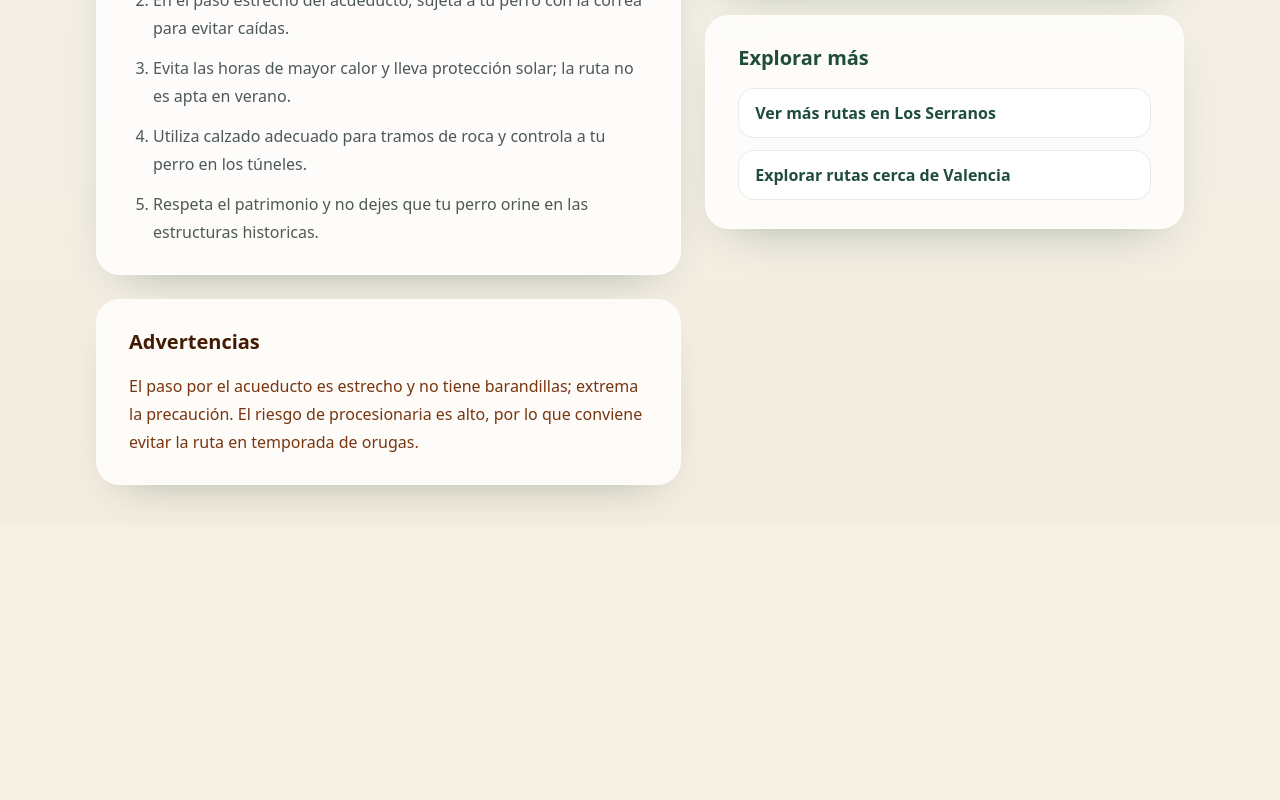
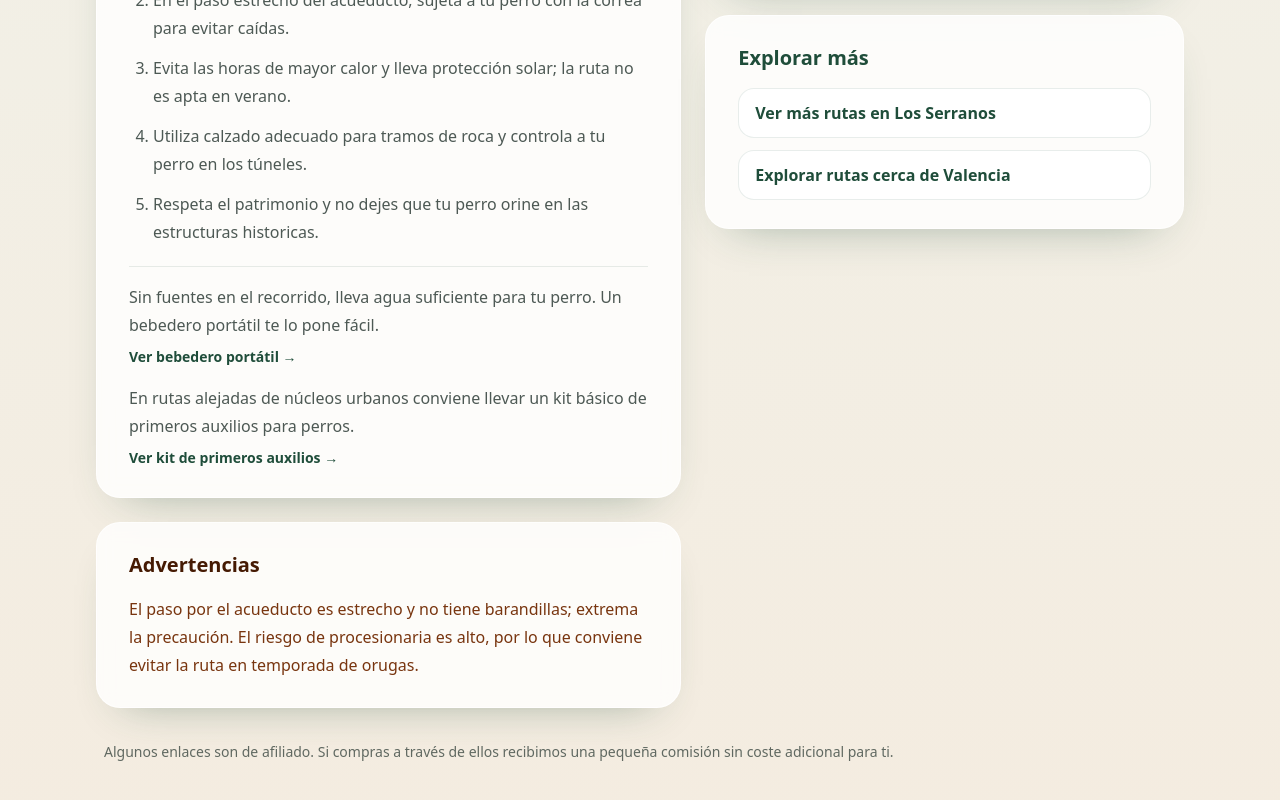
Before and after one commit to eloylt13/rutas-perro-valencia, a Next.js app: page /rutas/acueducto-romano-pena-cortada in a window 1280 px wide. Shown: the part 3941-4741 px from the top of the page. Before the commit the page ends 4466 px from the top, so only its background shows below. Built offline with nearby package versions, Linux system fonts and the light colour scheme.

Commit message:
feat: enlaces afiliado Amazon contextuales

```diff
--- a/app/guias/procesionaria-perros/page.tsx
+++ b/app/guias/procesionaria-perros/page.tsx
@@ -12,6 +12,9 @@ export const metadata: Metadata = {
     canonical: "/guias/procesionaria-perros"
   }
 };
+
+const affiliateLinkClassName =
+  "inline-flex items-center gap-1 text-sm font-semibold text-bosque no-underline hover:underline underline-offset-4";
 
 const sections = [
   { id: "que-es", label: "¿Qué es la procesionaria del pino?" },
@@ -204,6 +207,21 @@ export default function ProcesionariaPerrosPage() {
               <li className="list-decimal">
                 Lava la zona con agua abundante y templada, desde dentro hacia fuera.
               </li>
+              <li className="list-none space-y-2 pl-0 text-grafito/80">
+                <p>
+                  Llevar siempre agua embotellada de sobra es imprescindible: sirve tanto
+                  para hidratar como para lavar en caso de contacto. Un bebedero portátil
+                  te lo facilita.
+                </p>
+                <a
+                  href="https://amzn.to/4uXEM8I"
+                  target="_blank"
+                  rel="nofollow sponsored"
+                  className={affiliateLinkClassName}
+                >
+                  Ver bebedero portátil →
+                </a>
+              </li>
               <li className="list-decimal">
                 No le dejes lamerse, rascarse ni beber agua de charcos.
               </li>
@@ -316,6 +334,20 @@ export default function ProcesionariaPerrosPage() {
                 Consulta nuestra web antes de cada ruta para comprobar el nivel de riesgo.
               </li>
             </ol>
+            <div className="mt-5 border-t border-bosque/10 pt-4 text-grafito/80">
+              <p className="text-base leading-7">
+                En rutas con riesgo alto, lleva siempre un kit de primeros auxilios para
+                perros.
+              </p>
+              <a
+                href="https://amzn.to/4tbVSOn"
+                target="_blank"
+                rel="nofollow sponsored"
+                className={`${affiliateLinkClassName} mt-2`}
+              >
+                Ver kit de primeros auxilios →
+              </a>
+            </div>
           </article>
         </div>
 
--- a/app/layout.tsx
+++ b/app/layout.tsx
@@ -80,6 +80,12 @@ export default function RootLayout({
             </div>
           </header>
           <main>{children}</main>
+          <footer className="mt-8 px-2 pb-8">
+            <p className="text-sm leading-6 text-grafito/70">
+              Algunos enlaces son de afiliado. Si compras a través de ellos recibimos una
+              pequeña comisión sin coste adicional para ti.
+            </p>
+          </footer>
         </div>
         <Analytics />
       </body>
--- a/app/rutas/[slug]/page.tsx
+++ b/app/rutas/[slug]/page.tsx
@@ -32,6 +32,16 @@ export function generateStaticParams() {
 }
 
 export const dynamicParams = false;
+
+const affiliateLinkClassName =
+  "inline-flex items-center gap-1 text-sm font-semibold text-bosque no-underline hover:underline underline-offset-4";
+
+type AffiliateSuggestion = {
+  key: string;
+  message: string;
+  href: string;
+  label: string;
+};
 
 function getRutaImagePath(slug: string): string | null {
   const relativePath = `/img/rutas/${slug}.jpg`;
@@ -105,6 +115,39 @@ export default function RutaDetailPage({ params }: RutaPageProps) {
   const isPendiente = ruta.confianza_dato.toLowerCase() === "pendiente";
   const imagePath = getRutaImagePath(ruta.slug);
   const photoLicense = ruta.foto_credito?.match(/\(([^)]+)\)/)?.[1];
+  const affiliateSuggestions: AffiliateSuggestion[] = [];
+
+  if (!ruta.agua) {
+    affiliateSuggestions.push({
+      key: "water",
+      message:
+        "Sin fuentes en el recorrido, lleva agua suficiente para tu perro. Un bebedero portátil te lo pone fácil.",
+      href: "https://amzn.to/4uXEM8I",
+      label: "Ver bebedero portátil →"
+    });
+  }
+
+  if (ruta.correa_obligatoria) {
+    affiliateSuggestions.push({
+      key: "harness",
+      message:
+        "La correa es obligatoria en esta ruta. Un arnés cómodo mejora mucho la experiencia para el perro en recorridos largos.",
+      href: "https://amzn.to/4uVULUN",
+      label: "Ver arnés recomendado →"
+    });
+  }
+
+  if (ruta.dificultad.toLowerCase() === "media" && ruta.acceso_desde_valencia_min > 60) {
+    affiliateSuggestions.push({
+      key: "first-aid",
+      message:
+        "En rutas alejadas de núcleos urbanos conviene llevar un kit básico de primeros auxilios para perros.",
+      href: "https://amzn.to/4tbVSOn",
+      label: "Ver kit de primeros auxilios →"
+    });
+  }
+
+  const visibleAffiliateSuggestions = affiliateSuggestions.slice(0, 2);
   const breadcrumbItems = [
     { label: "Inicio", href: "/" },
     { label: "Rutas", href: "/rutas" },
@@ -323,6 +366,23 @@ export default function RutaDetailPage({ params }: RutaPageProps) {
                     </li>
                   ))}
                 </ol>
+                {visibleAffiliateSuggestions.length > 0 ? (
+                  <div className="mt-5 space-y-4 border-t border-bosque/10 pt-4 text-grafito/80">
+                    {visibleAffiliateSuggestions.map((suggestion) => (
+                      <div key={suggestion.key} className="space-y-2">
+                        <p className="text-base leading-7">{suggestion.message}</p>
+                        <a
+                          href={suggestion.href}
+                          target="_blank"
+                          rel="nofollow sponsored"
+                          className={affiliateLinkClassName}
+                        >
+                          {suggestion.label}
+                        </a>
+                      </div>
+                    ))}
+                  </div>
+                ) : null}
               </article>
 
               <article className="panel border border-amber-200 bg-amber-50 px-6 py-7 sm:px-8">
```
